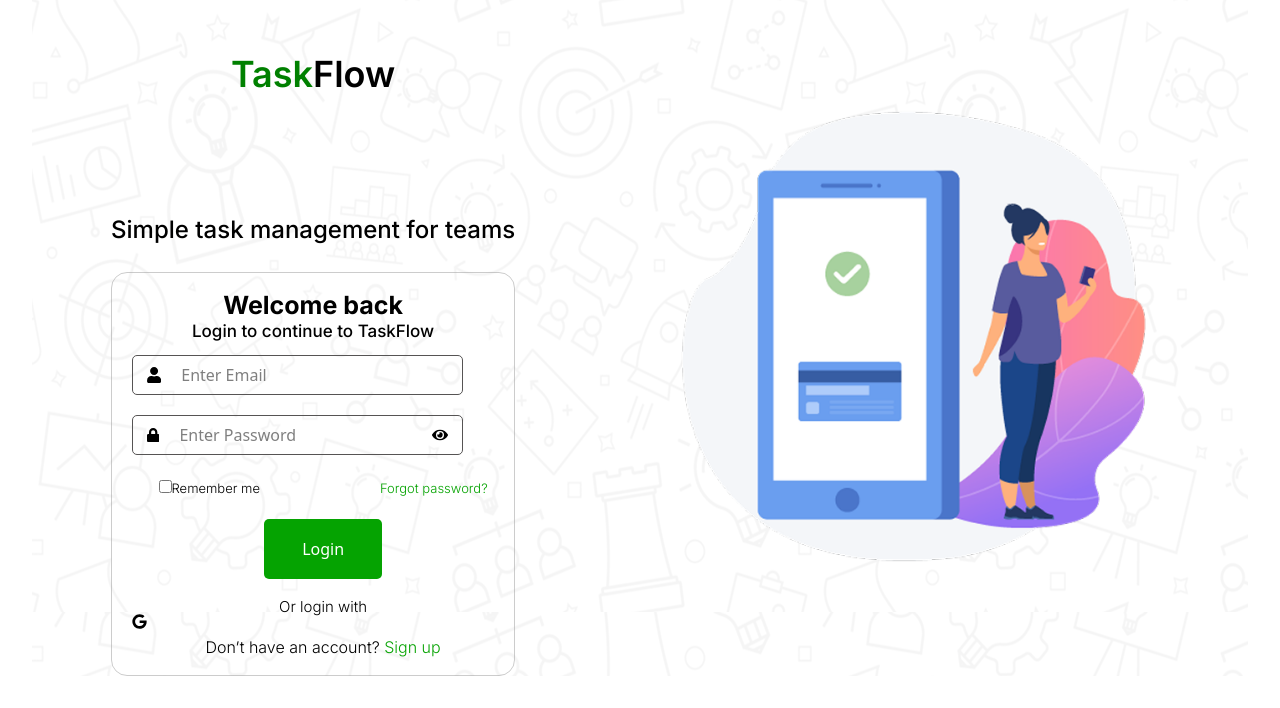
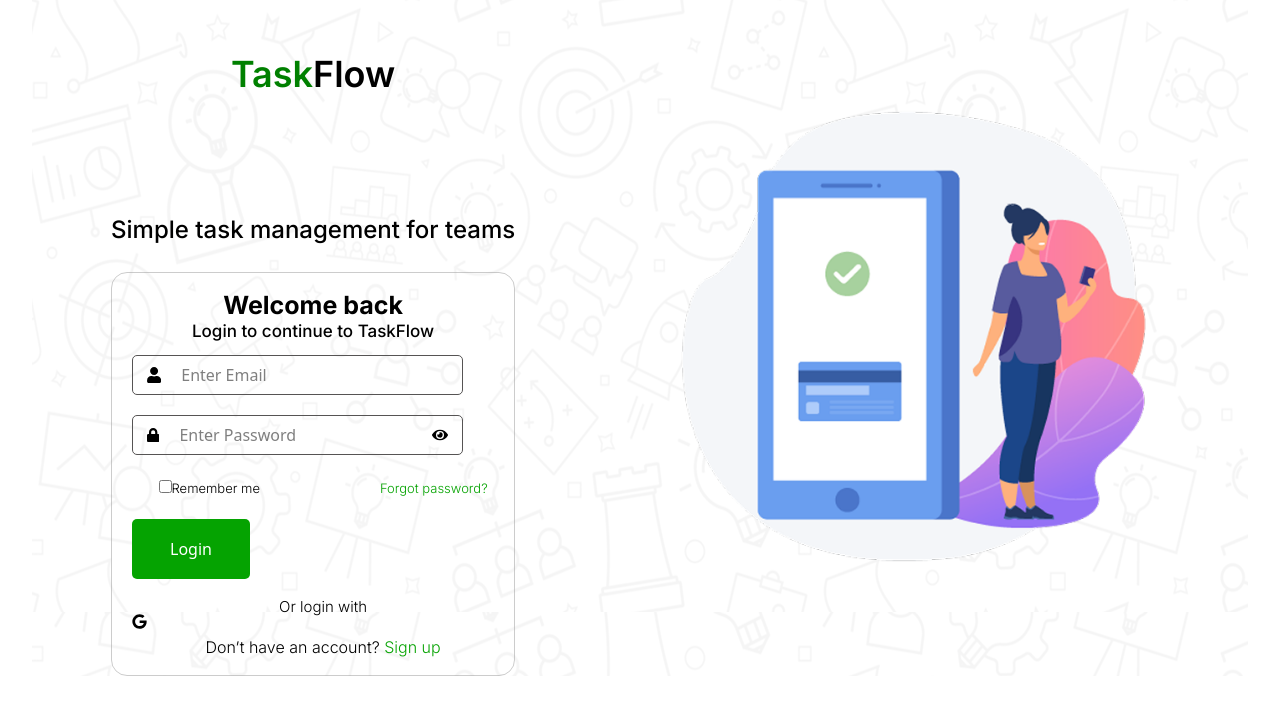
Before and after one commit to Tasktheflow/Task-Flow, a React (Vite) app: page /Signin in a window 1280 px wide. Shown: the part 120-828 px from the top of the page. Built offline with nearby package versions, Linux system fonts and the light colour scheme; a web font is replaced by a local one.

Commit message:
authentication done 90%

```diff
--- a/src/App.jsx
+++ b/src/App.jsx
@@ -22,6 +22,7 @@
     <div>
       <ProjectsProvider>
         <ScrollToTop />
+        <ToastContainer />
         <Routes>
           <Route path="/" element={<Landingpage />} />
           <Route path="/Signup" element={<SignupPage />} />
@@ -38,7 +39,6 @@
           </Route>
         </Routes>
       </ProjectsProvider>
-      <ToastContainer />
     </div>
   );
 }
--- a/src/components/PostProject/PostProjectCreation.jsx
+++ b/src/components/PostProject/PostProjectCreation.jsx
@@ -5,6 +5,7 @@
 const PostProjectCreation = () => {
   const { projects } = useProjects();
   const tasks = projects.flatMap((p) => p.tasks || []);
+  const user = JSON.parse(localStorage.getItem("user"));
 
   const stats = {
     today: 0,
@@ -15,7 +16,7 @@
   return (
     <div className=" bg-[url('/src/assets/dashbg.png')] pt-[62px] h-screen px-[54px]">
         <div className=" mb-[30px] font-['inter']">
-            <h1 className=" text-[24px] font-medium">Welcome back, Ada <span className=" size-[42px]">👋</span></h1>
+            <h1 className=" text-[24px] font-medium">Welcome back, {user?.username} <span className=" size-[42px]">👋</span></h1>
             <p className=" text-[20px] font-light">You have 0 tasks to complete today</p>
         </div>
       <StatsCards stats={stats} />
--- a/src/components/Projectcreation/CreateProject.jsx
+++ b/src/components/Projectcreation/CreateProject.jsx
@@ -130,7 +130,7 @@
         damping: 25,
       }}
     >
-      <div className=" bg-white  w-[52.64%] h-[99%] rounded-2xl p-10 overflow-auto [&::-webkit-scrollbar]:w-0 [&::-webkit-scrollbar-track]:bg-gray-100">
+      <div className=" bg-white  w-[52.64%] h-[99%] rounded-2xl p-10 overflow-auto [&::-webkit-scrollbar]:w-0 [&::-webkit-scrollbar-track]:bg-gray-100 max-[1024px]:w-[80%] max-[600px]:w-[90%] max-[410px]:w-full max-[410px]:p-4">
         <form className=" ">
           <h1 className=" font-semibold text-[20px]">Create New Project</h1>
           <span className=" w-full h-px bg-[#74747480] mt-[25px] block"></span>
@@ -197,7 +197,7 @@
               <label className="block text-sm font-medium mb-3">
                 Project Color
               </label>
-              <div className="flex gap-3">
+              <div className="flex gap-3 max-[505px]:grid max-[505px]:grid-cols-4 max-[505px]:gap-2.5">
                 {colors.map((color) => (
                   <button
                     key={color}
@@ -232,9 +232,9 @@
                       className="w-5 h-5 text-green-600 rounded focus:ring-2 focus:ring-green-500"
                     />
                     <div className="text-2xl">{member.avatar}</div>
-                    <div className="flex-1">
+                    <div className="flex-1 ">
                       <div className="font-medium">{member.name}</div>
-                      <div className="text-sm text-gray-500">
+                      <div className="text-sm text-gray-500 ">
                         {member.email}
                       </div>
                     </div>
@@ -246,7 +246,7 @@
                 {formData.teamMembers.length !== 1 ? "s" : ""} selected
               </p>
             </div>
-            <div className="flex gap-3">
+            <div className="flex gap-3 max-[500px]:flex-col">
               <button
                 type="button"
                 onClick={closeModal}
--- a/src/components/loadingButton/LoadingButton.jsx
+++ b/src/components/loadingButton/LoadingButton.jsx
@@ -13,7 +13,7 @@
       type={type}
       onClick={onClick}
       disabled={loading}
-      className={`w-full flex items-center justify-center gap-2 py-2 rounded-lg transition disabled:opacity-70 ${className}`}
+      className={`w-full flex items-center justify-center gap-1 py-2 rounded-lg transition disabled:opacity-70 ${className}`}
     >
       {loading ? (
         <>
--- a/src/pages/SigninPage/Signinpage.jsx
+++ b/src/pages/SigninPage/Signinpage.jsx
@@ -21,6 +21,8 @@
 import { useNavigate } from "react-router";
 import { Link } from "react-router";
 import { loginUser } from "../../services/authService";
+import { toast } from "react-toastify";
+import LoadingButton from "../../components/loadingButton/LoadingButton";
 
 const Signinpage = () => {
   const [formData, setFormData] = useState({
@@ -31,6 +33,7 @@
 
   const [showPassword, setShowPassword] = useState(false);
   const [errors, setErrors] = useState({});
+    const [loading, setLoading] = useState(false);
 
   const navigate = useNavigate();
   // Handle input changes
@@ -67,19 +70,23 @@
 
     setErrors({});
 
+    setLoading(true);
+
     try {
       const res = await loginUser(formData);
 
       if (res.success) {
-        console.log(res);
+        toast.success(res.message);
         localStorage.setItem("user", JSON.stringify(res.data.user));
         localStorage.setItem("token", res.data.token);
         navigate("/dashboard");
       } else {
-        console.log(res.message);
+        toast.error(res.message);
       }
     } catch (error) {
-      console.log(error.response?.data?.message || "Something went wrong");
+      toast.error(error.response?.data?.message || "Something went wrong");
+    } finally {
+      setLoading(false);
     }
   };
 
@@ -154,9 +161,13 @@
             </div>
 
             {/* LOGIN BUTTON */}
-            <button type="submit" className="login-btn">
-              Login
-            </button>
+            <LoadingButton
+              loading={loading}
+              text="Login"
+              loadingText=""
+              className="login-btn"
+              type="submit"
+            />
 
             {/* OR GOOGLE LOGIN */}
             <p className="divider">
--- a/src/pages/SignupPage/SignupPage.jsx
+++ b/src/pages/SignupPage/SignupPage.jsx
@@ -88,6 +88,8 @@
       const res = await registerUser(formData);
 
       if (res.success) {
+        localStorage.setItem("user", JSON.stringify(res.data.user));
+        localStorage.setItem("token", res.data.token);
         toast.success(res.message);
       } else {
         toast.error(res.message);
@@ -201,7 +203,7 @@
             <LoadingButton
               loading={loading}
               text="Register"
-              loadingText="Creating account..."
+              loadingText=""
               className="register-btn"
               type="submit"
             />
```
